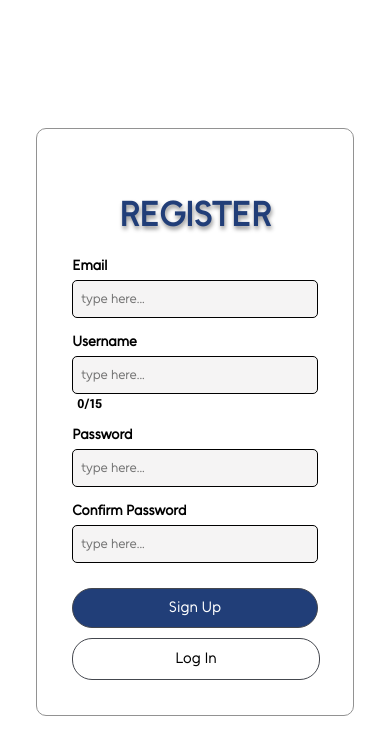
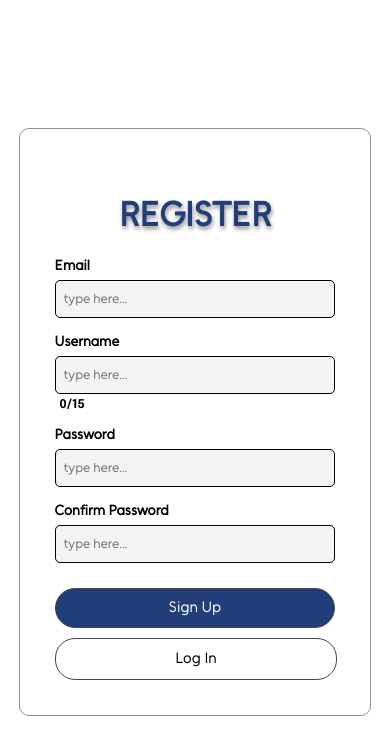
Before and after one commit to jhn816/lambdaphinance, a React (Create React App) app in the folder client/: page /register in a window 390 px wide. Shown: the top 754 px of the page. Built offline with nearby package versions, Linux system fonts and the light colour scheme; no server answers.

Commit message:
Slightly adjusting Register box to align with Login

```diff
--- a/client/src/App.css
+++ b/client/src/App.css
@@ -19,7 +19,6 @@ body {
   display: flex;
   flex-direction: column;
   align-items: center;
-  justify-content: fl;
   font-size: calc(10px + 2vmin);
   color: white;
 }
--- a/client/src/Components/css/Signup.css
+++ b/client/src/Components/css/Signup.css
@@ -224,4 +224,7 @@
         font-size: 13px;
         height: 20px;
     }
+    .signup-box {
+        width: 80%;
+    }
 }
```
